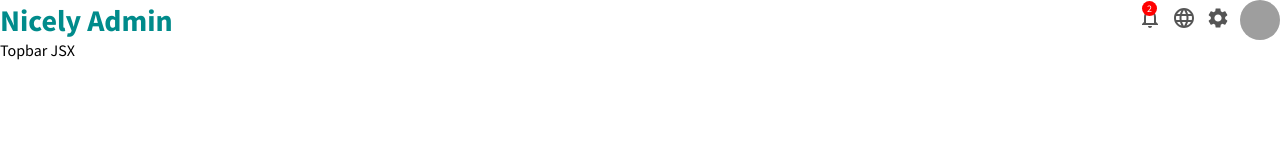
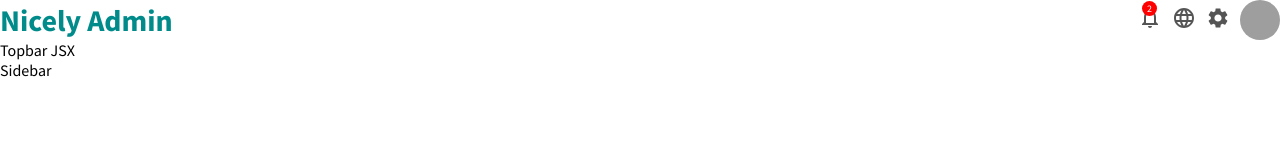
Before and after one commit to AlpayGencSoftware/nicelyadmin, a React (Create React App) app: page / in a window 1280 px wide. Shown: the top 160 px of the page. Built offline with nearby package versions, Linux system fonts and the light colour scheme; grey boxes are pictures that could not be loaded.

Commit message:
Sidebar was added

```diff
--- a/src/App.js
+++ b/src/App.js
@@ -1,9 +1,15 @@
-import Topbar from "./components/topbar/Topbar"
+import Sidebar from "./components/sidebar/Sidebar";
+import Topbar from "./components/topbar/Topbar";
+import "./app.css";
 
 function App() {
   return (
     <div>
-      <Topbar/>
+      <Topbar />
+      <div className="container">
+          <Sidebar/>
+
+      </div>
     </div>
   );
 }
--- /dev/null
+++ b/src/app.css
@@ -0,0 +1,3 @@
+.container{
+    display: flex;
+}
--- /dev/null
+++ b/src/components/sidebar/Sidebar.jsx
@@ -0,0 +1,9 @@
+import "./sidebar.css";
+
+export default function Sidebar() {
+    return (
+        <div className="sidebar">
+            Sidebar
+        </div>
+    )
+}
--- /dev/null
+++ b/src/components/sidebar/sidebar.css
@@ -0,0 +1,3 @@
+.sidebar{
+    flex: 1;
+}
--- a/src/components/topbar/topbar.css
+++ b/src/components/topbar/topbar.css
@@ -2,6 +2,8 @@
     width: 100%;
     height: 100%;
     background-color: white;
+    position: sticky;
+    top:0;
 }
 .topbarWrapper{
   height: 100%;
@@ -46,4 +48,5 @@
   width: 40px;
   height: 40px;
   border-radius: 50%;
+  cursor: pointer;
 }
```
